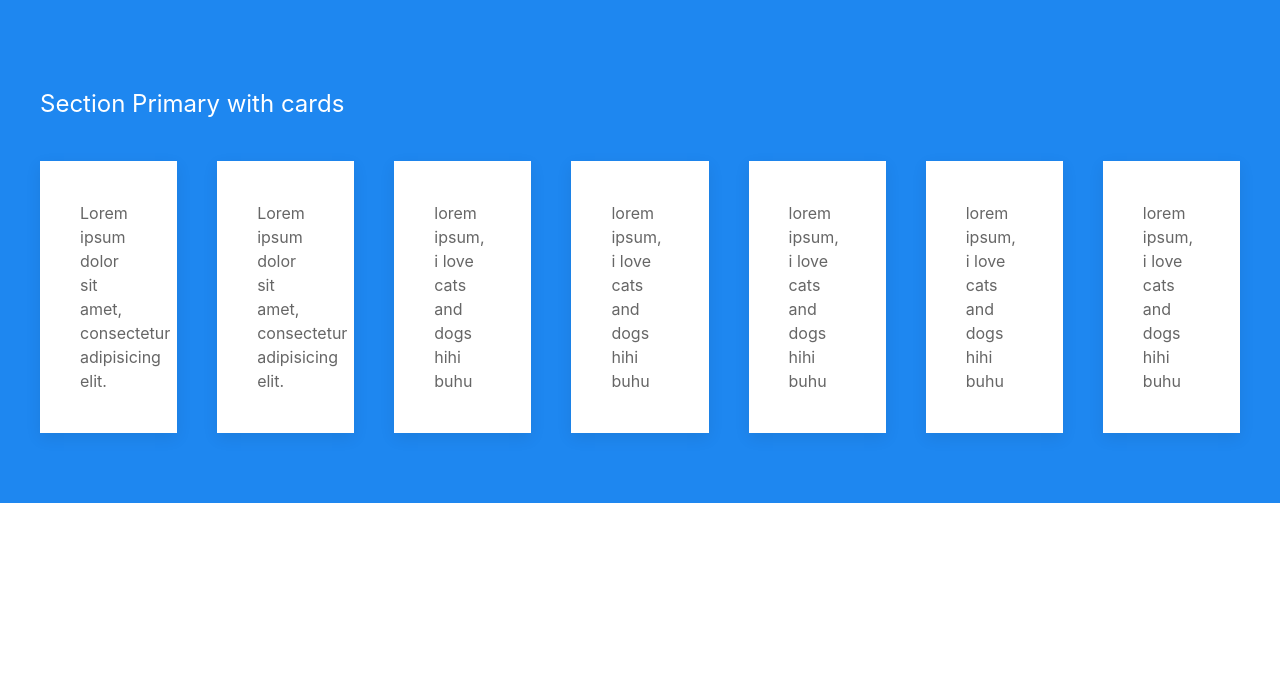
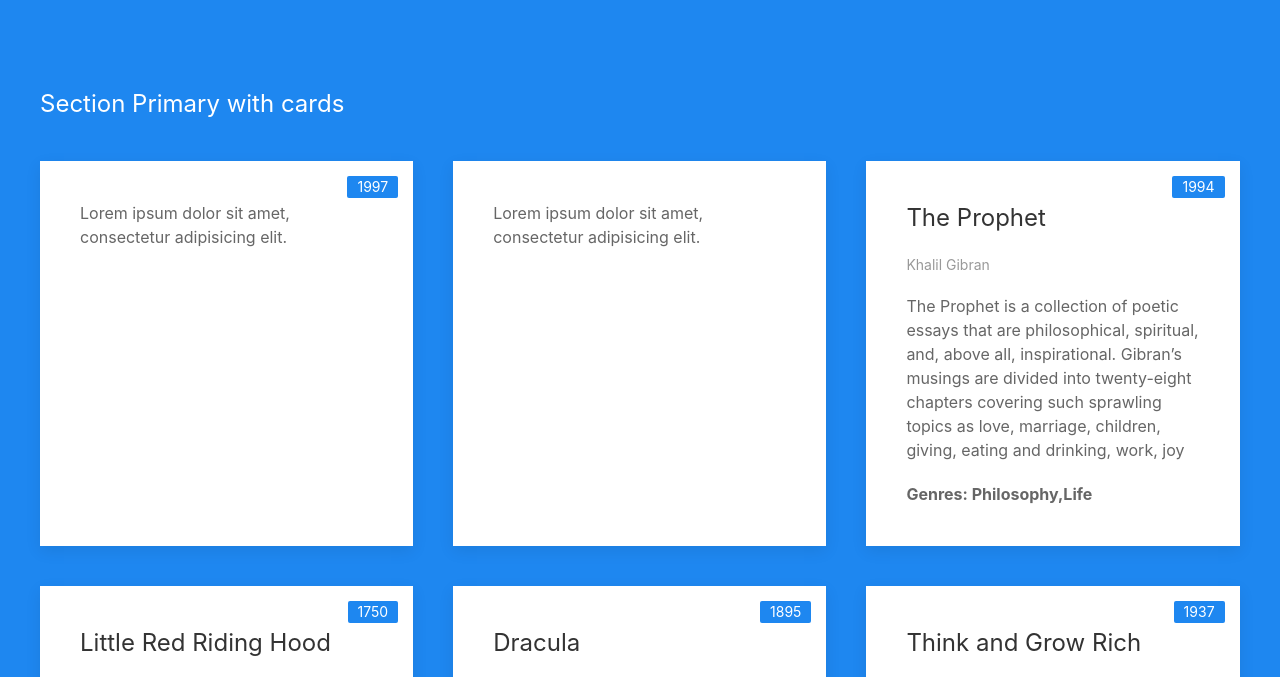
Before and after one commit to BeerensJian/Jian-Beerens-Collection, a plain HTML site: page index.html in a window 1280 px wide. Shown: the part 121-798 px from the top of the page. Drawn offline with nearby package versions, Linux system fonts and the light colour scheme.

Commit message:
Added different elements insinde the card

```diff
--- a/index.html
+++ b/index.html
@@ -21,9 +21,10 @@
                 <h3>Section Primary with cards</h3>
             </div>
 
-            <div class="uk-grid-match uk-child-width-expand@m" uk-grid>
+            <div class="uk-grid-match  uk-child-width-1-3@m" uk-grid>
                 <div>
                     <div class="uk-card uk-card-default uk-card-body">
+                        <div class="uk-card-badge uk-label">1997</div>
                         <p>Lorem ipsum dolor sit amet, consectetur adipisicing elit.</p>
                     </div>
                 </div>
--- a/script.js
+++ b/script.js
@@ -49,10 +49,47 @@ for ( i = 0 ; i < BOOKCOLLECTION.length ; i++) {
     const mainDiv = document.createElement("div");
     //  Within that div add another div with the card class
     const cardDiv = document.createElement("div")
-    cardDiv.innerHTML = "lorem ipsum, i love cats and dogs hihi buhu";
     cardDiv.className = "uk-card uk-card-default uk-card-body";
     // Append the cardDiv in the main div (UIKit uses the extra div as margin for some reason)
     mainDiv.appendChild(cardDiv);
+
+    //add the title  of the book in a H2 & publish date in a badge and append it to the carddiv
+    //Title of the book
+    const h2element = document.createElement("h2");
+    h2element.innerHTML = BOOKCOLLECTION[i].title;
+    h2element.className = "uk-card-title";
+    cardDiv.appendChild(h2element);
+    // Year Published
+    const publishDateBadge = document.createElement("div");
+    publishDateBadge.innerHTML = BOOKCOLLECTION[i].publishYear;
+    publishDateBadge.className = "uk-card-badge uk-label";
+    cardDiv.appendChild(publishDateBadge);
+    // Author
+    const author = document.createElement("p");
+    author.innerHTML = BOOKCOLLECTION[i].author;
+    author.className = "uk-text-meta uk-margin-remove-top"
+    cardDiv.appendChild(author);
+    // Description of the book
+    const summary = document.createElement("p")
+    summary.innerHTML = BOOKCOLLECTION[i].description;
+    cardDiv.appendChild(summary);
+    // Genres
+    const genres = document.createElement("p")
+    genres.innerHTML = "Genres: " + BOOKCOLLECTION[i].genre;
+    genres.className = "uk-text-bold"
+    cardDiv.appendChild(genres);
+
+
+
+
+
+
+
+
+
+
+
+
     // get the container element where the cards will be placed and append the new div
     const cardHolder = document.querySelector(".uk-grid-match");
     cardHolder.appendChild(mainDiv);
```
